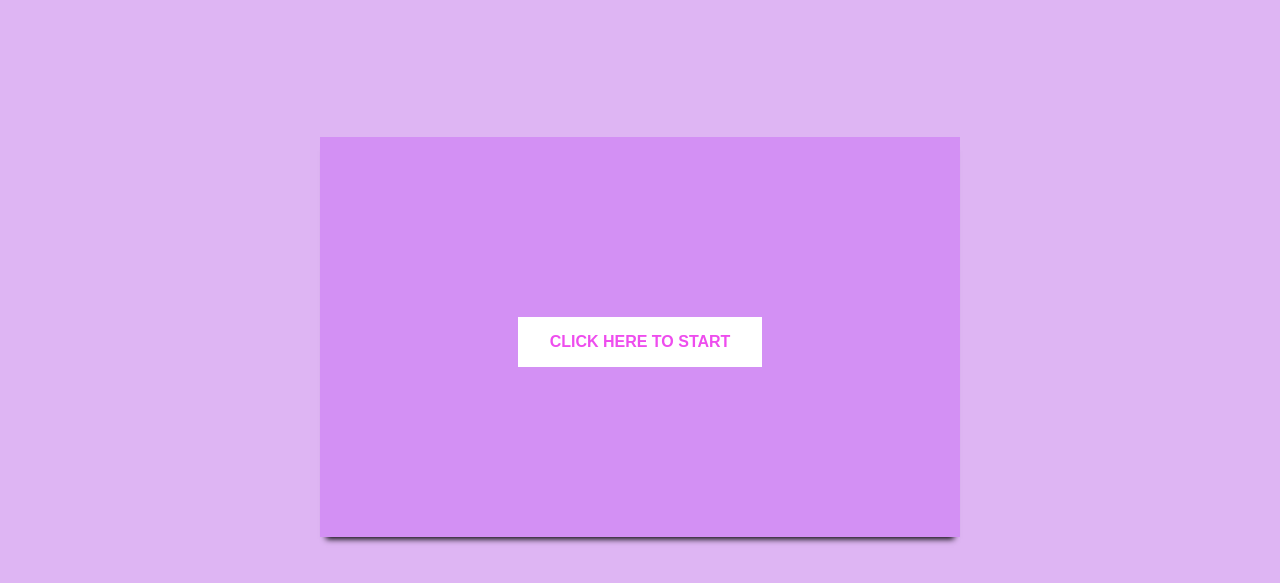
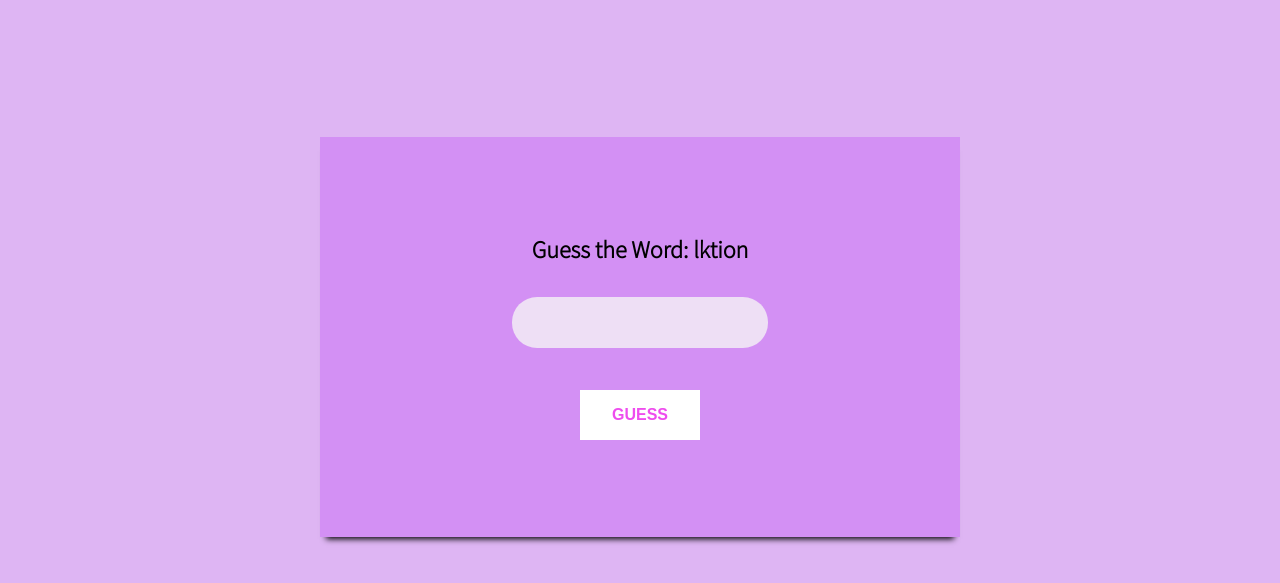
Before and after one commit to Saba1411/scramble-words, a plain HTML site: page index.html in a window 1280 px wide. Both pictures are taken after a click on the button "CLICK HERE TO START". Shown: the part 123-706 px from the top of the page. Drawn offline with Linux system fonts and the light colour scheme.

Commit message:
Update index.html

```diff
--- a/index.html
+++ b/index.html
@@ -10,7 +10,7 @@
     <link rel="preconnect" href="https://fonts.gstatic.com" crossorigin>
     <link href="https://fonts.googleapis.com/css2?family=Carter+One&family=Source+Sans+Pro:wght@300&display=swap" rel="stylesheet">
     <link rel="stylesheet" href="style.css">
-    <script src="script.js"></script>
+
 </head>
 <body>
     <header>
@@ -26,6 +26,71 @@
         </div>
     </section>
 
-    <script src="script.js"></script>
+    <script>
+        const msg=document.querySelector('.msg');
+const guess=document.querySelector('input');
+const btn =document.querySelector('.btn');
+let play=false;
+let words = ['python','javascript','c++','c#','html','css','reactjs','swift','ruby','java','php','angular','sql','express','android','nodejs','dart','kotlin','perl','pascal','nosql','typescript'];
+let newWords = "";
+let ranWords = "";
+
+const createNewWords = () => {
+    let ranNum = Math.floor(Math.random() * words.length);
+    let newTempWords = words[ranNum];
+    return newTempWords;
+
+}
+
+const scrambleWords = (arr) => {
+    // for scrambling of array index
+    for (let i = arr.length-1; i>0; i--)
+    {
+        let temp = arr[i];
+        //console.log(temp)
+        let j = Math.floor(Math.random()*(i+1));
+        // console.log(i);
+        // console.log(j);
+
+        arr[i] = arr[j];
+        arr[j] = temp;
+    }
+
+    return arr;
+
+}
+
+btn.addEventListener('click', function(){
+    if(!play)
+    {
+        play = true;
+        btn.innerText ="Guess";
+        guess.classList.toggle('hidden')
+        newWords =createNewWords();
+        ranWords = scrambleWords(newWords.split("")).join("");
+        //console.log(ranWords.join("")); // for scrambling
+        msg.innerHTML = `Guess the Word: ${ranWords}`;
+    }
+    else
+    {
+        let tempWord = guess.value;
+        if(tempWord === newWords)
+        {
+            //console.log("Correct");
+            play = false;
+            msg.innerHTML = `It's Correct !! It is ${newWords}`;
+            btn.innerHTML = "Start Again";
+            guess.classList.toggle('hidden')
+            guess.value="";
+        }
+        else
+        {
+            //console.log("Wrong");
+            msg.innerHTML = `It's incorrect !! Please try again ${ranWords}`;
+        }
+    }
+})
+
+    </script>
 </body>
 </html>
```
